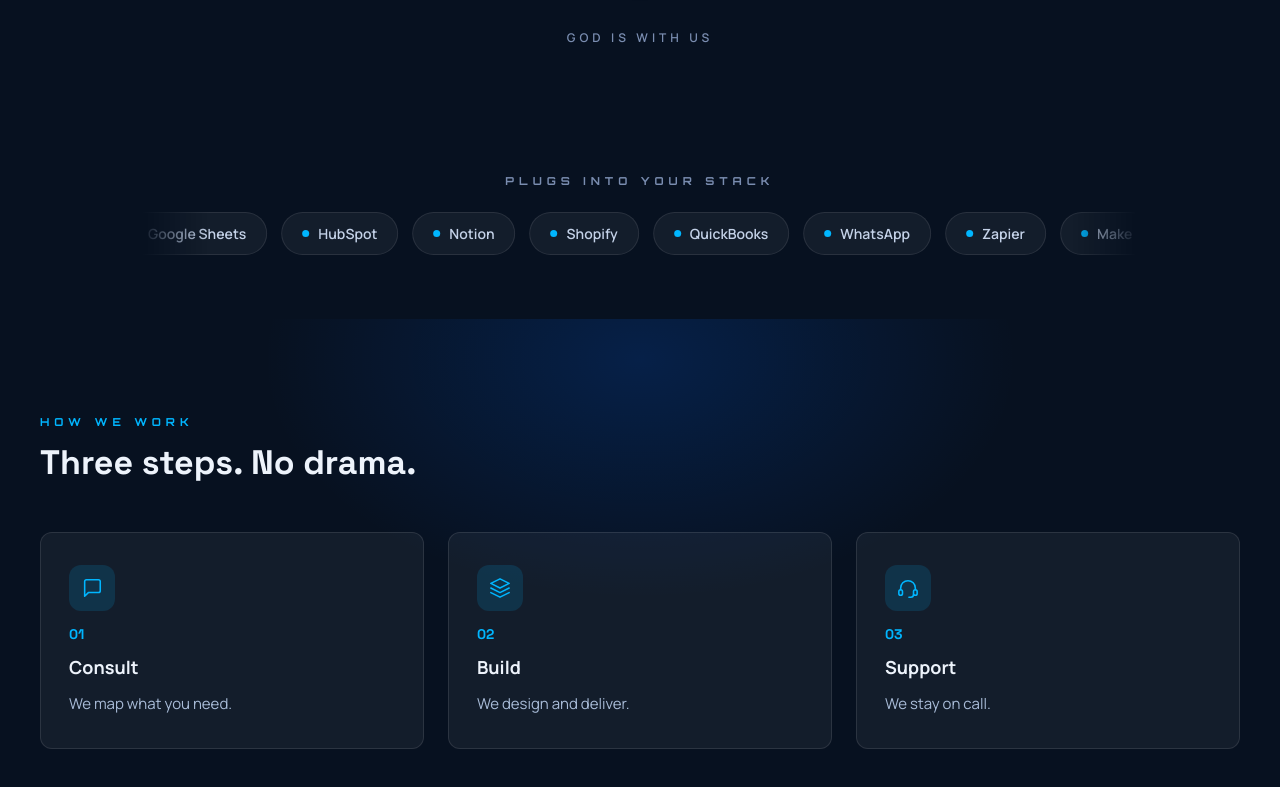
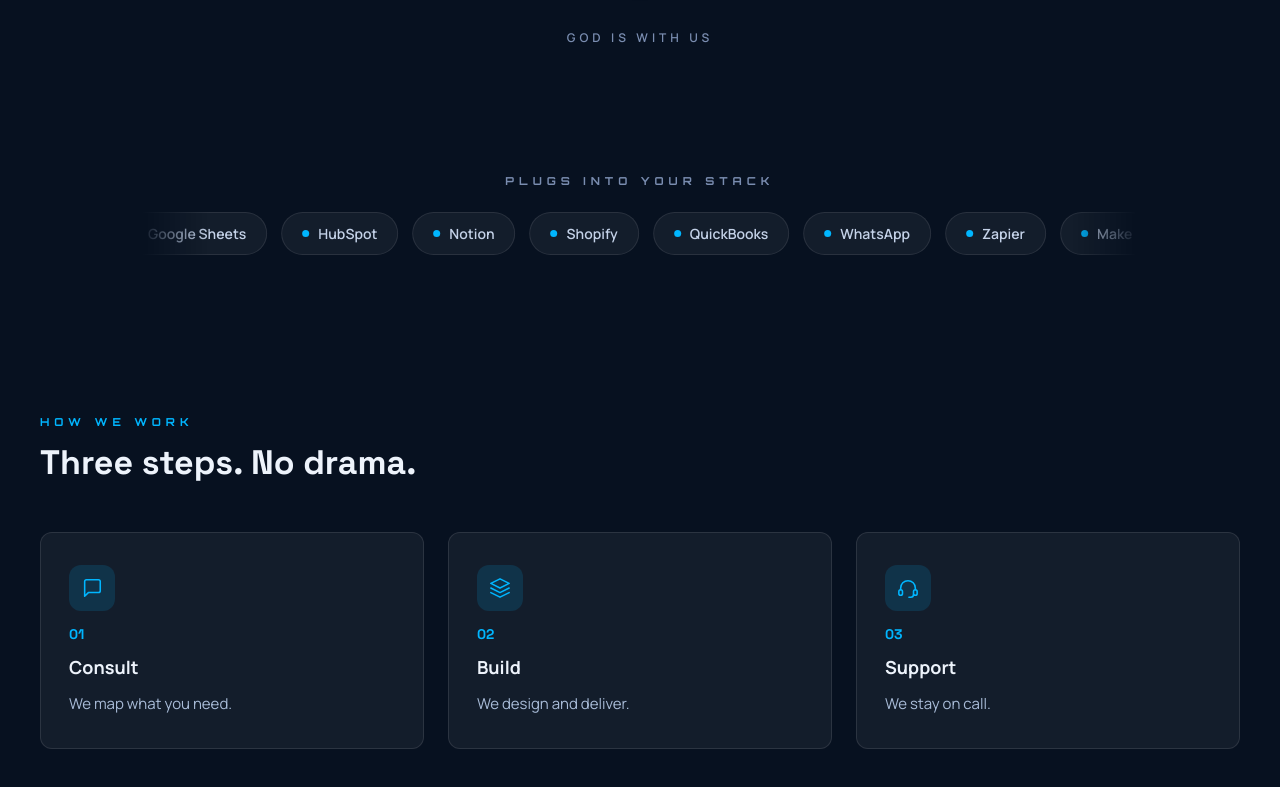
Before and after one commit to giwu-systems/giwu-systems.github.io, a plain HTML site: page index.html in a window 1280 px wide. Shown: the part 853-1640 px from the top of the page. Drawn offline with Linux system fonts and the light colour scheme.

Commit message:
Remove stray glow above the process section
The .process-glow radial bled onto the now-flat background as an
out-of-place blue patch between the tools marquee and "How We Work".
Removed the element and its CSS.

Co-Authored-By: Claude Opus 4.8 <noreply@anthropic.com>

```diff
--- a/assets/css/styles.css
+++ b/assets/css/styles.css
@@ -310,11 +310,6 @@ html.light .grad {
 .process {
   position: relative; overflow: hidden;
   background: #071120;
-}
-.process-glow {
-  position: absolute; left: 50%; top: -220px; transform: translateX(-50%);
-  width: 820px; height: 520px; pointer-events: none;
-  background: radial-gradient(ellipse, rgba(0,102,255,0.18) 0%, transparent 65%);
 }
 .process .container { position: relative; }
 .step-card {
--- a/index.html
+++ b/index.html
@@ -183,7 +183,6 @@
 
     <!-- ===== Process ===== -->
     <section class="section process reveal" id="process" aria-labelledby="process-title">
-      <div class="process-glow" aria-hidden="true"></div>
       <div class="container stack-lg">
         <div class="section-head">
           <span class="eyebrow eyebrow-cyan">HOW WE WORK</span>
```
